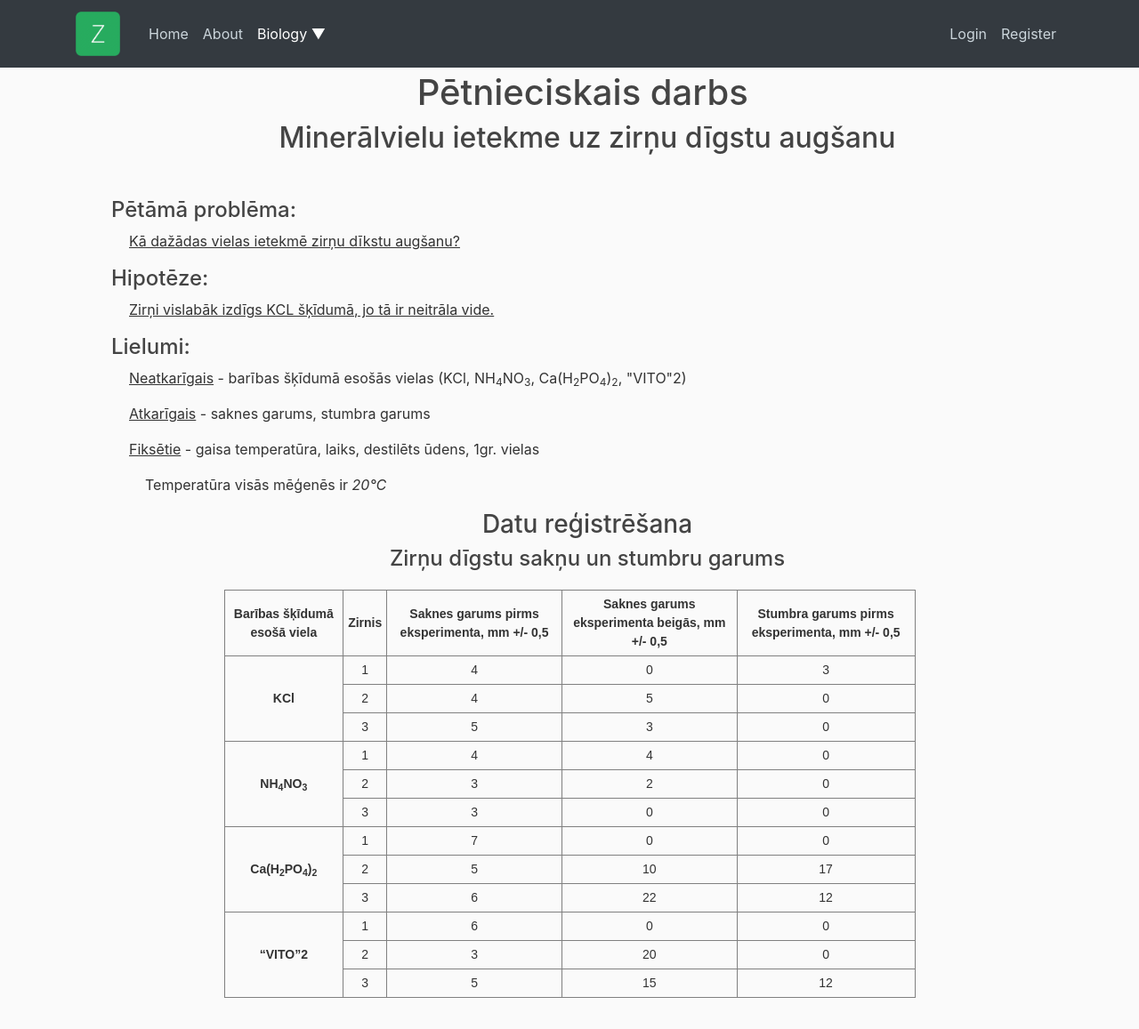
After one commit to ValtersHuns/weblapa, a Flask app: page /biology/results in a window 1280 px wide. The commit adds this page. Shown: the whole page at 89% size. Run offline with Flask 2, Linux system fonts and the light colour scheme; some libraries are stand-ins or nearby versions.

Commit message:
Pievienots Biology

```diff
--- a/zirnis/routes.py
+++ b/zirnis/routes.py
@@ -19,6 +19,14 @@ def home():
 @app.route("/about")
 def about():
     return render_template('about.html', title='About')
+
+@app.route("/biology/images")
+def atteli():
+    return render_template('atteli.html', title='Images')
+
+@app.route("/biology/results")
+def result():
+    return render_template('results.html', title='Results')
 
 
 @app.route("/register", methods=['GET', 'POST'])
--- a/zirnis/templates/layout.html
+++ b/zirnis/templates/layout.html
@@ -33,6 +33,16 @@
             <div class="navbar-nav mr-auto">
               <a class="nav-item nav-link" href="{{ url_for('home') }}">Home</a>
               <a class="nav-item nav-link" href="{{ url_for('about') }}">About</a>
+              <div class="dropdown show">
+                <a class="nav-item nav-link" href="#" role="button" id="dropdownMenuLink" data-toggle="dropdown" aria-haspopup="true" aria-expanded="false">
+                  Biology ▼
+                </a>
+
+                <div class="dropdown-menu" aria-labelledby="dropdownMenuLink">
+                  <a class="dropdown-item" href="{{ url_for('atteli') }}">Images</a>
+                  <a class="dropdown-item" href="{{ url_for('result') }}">Results</a>
+                </div>
+            </div>
             </div>
             <!-- Navbar Right Side -->
             <div class="navbar-nav">
--- /dev/null
+++ b/zirnis/templates/results.html
@@ -0,0 +1,119 @@
+{% extends "layout.html" %}
+
+
+{% block content %}
+<div style="margin-left: 40px">
+<h1 style="text-align: center;">Pētnieciskais darbs&nbsp;</h1>
+<h2 style="text-align: center;">Minerālvielu ietekme uz zirņu dīgstu aug&scaron;anu</h2>
+<p>&nbsp;</p>
+<h4>Pētāmā problēma:</h4>
+<p><span style="text-decoration: underline;">Kā dažādas vielas ietekmē zirņu dīkstu aug&scaron;anu?</span></p>
+<h4>Hipotēze:</h4>
+<p><span style="text-decoration: underline;">Zirņi vislabāk izdīgs KCL &scaron;ķīdumā, jo tā ir neitrāla vide.</span></p>
+<h4>Lielumi:</h4>
+<p><span style="text-decoration: underline;">Neatkarīgais</span> - barības &scaron;ķīdumā eso&scaron;ās vielas (KCl, NH<sub>4</sub>NO<sub>3</sub>, Ca(H<sub>2</sub>PO<sub>4</sub>)<sub>2</sub>, "VITO"2)</p>
+<p><span style="text-decoration: underline;">Atkarīgais</span> - saknes garums, stumbra garums</p>
+<p><span style="text-decoration: underline;">Fiksētie</span> - gaisa temperatūra, laiks, destilēts ūdens, 1gr. vielas</p>
+<p>&nbsp; &nbsp; Temperatūra visās mēģenēs ir <em>20℃</em></p>
+<h3 style="text-align: center">Datu reģistrē&scaron;ana</h3>
+<h4 style="text-align: center;">Zirņu dīgstu sakņu un stumbru garums</h4>
+</div>
+<style type="text/css">
+    .tg  {border-collapse:collapse;border-spacing:0;}
+    .tg td{font-family:Arial, sans-serif;font-size:14px;border-style:solid;border-width:1px; padding:5px; overflow:hidden;word-break:normal;border-color:black;}
+    .tg th{font-family:Arial, sans-serif;font-size:14px;font-weight:normal;border-style:solid;border-width:1px;padding:5px;overflow:hidden;word-break:normal;border-color:black;}
+    .tg .tg-9wq8{border-color:inherit;text-align:center;vertical-align:middle}
+    .tg .tg-uzvj{font-weight:bold;border-color:inherit;text-align:center;vertical-align:middle}
+     p {margin-left: 20px;}
+</style>
+
+<table class="tg" style="table-layout: auto; justify-content: center; width: 70%; margin-top: 20px; margin-bottom: 35px; margin-left:auto; margin-right:auto;">
+    <thead>
+      <tr>
+        <th class="tg-uzvj">Barības šķīdumā esošā viela</th>
+        <th class="tg-uzvj">Zirnis</th>
+        <th class="tg-uzvj">Saknes garums pirms eksperimenta, mm +/- 0,5</th>
+        <th class="tg-uzvj">Saknes garums eksperimenta beigās, mm +/- 0,5</th>
+        <th class="tg-uzvj">Stumbra garums pirms eksperimenta, mm +/- 0,5</th>
+      </tr>
+    </thead>
+    <tbody>
+      <tr>
+        <td class="tg-uzvj" rowspan="3">KCl</td>
+        <td class="tg-9wq8">1</td>
+        <td class="tg-9wq8">4</td>
+        <td class="tg-9wq8">0</td>
+        <td class="tg-9wq8">3</td>
+      </tr>
+      <tr>
+        <td class="tg-9wq8">2</td>
+        <td class="tg-9wq8">4</td>
+        <td class="tg-9wq8">5</td>
+        <td class="tg-9wq8">0</td>
+      </tr>
+      <tr>
+        <td class="tg-9wq8">3</td>
+        <td class="tg-9wq8">5</td>
+        <td class="tg-9wq8">3</td>
+        <td class="tg-9wq8">0</td>
+      </tr>
+      <tr>
+        <td class="tg-uzvj" rowspan="3">NH<sub>4</sub>NO<sub>3</sub></td>
+        <td class="tg-9wq8">1</td>
+        <td class="tg-9wq8">4</td>
+        <td class="tg-9wq8">4</td>
+        <td class="tg-9wq8">0</td>
+      </tr>
+      <tr>
+        <td class="tg-9wq8">2</td>
+        <td class="tg-9wq8">3</td>
+        <td class="tg-9wq8">2</td>
+        <td class="tg-9wq8">0</td>
+      </tr>
+      <tr>
+        <td class="tg-9wq8">3</td>
+        <td class="tg-9wq8">3</td>
+        <td class="tg-9wq8">0</td>
+        <td class="tg-9wq8">0</td>
+      </tr>
+      <tr>
+        <td class="tg-uzvj" rowspan="3">Ca(H<sub>2</sub>PO<sub>4</sub>)<sub>2</sub></td>
+        <td class="tg-9wq8">1</td>
+        <td class="tg-9wq8">7</td>
+        <td class="tg-9wq8">0</td>
+        <td class="tg-9wq8">0</td>
+      </tr>
+      <tr>
+        <td class="tg-9wq8">2</td>
+        <td class="tg-9wq8">5</td>
+        <td class="tg-9wq8">10</td>
+        <td class="tg-9wq8">17</td>
+      </tr>
+      <tr>
+        <td class="tg-9wq8">3</td>
+        <td class="tg-9wq8">6</td>
+        <td class="tg-9wq8">22</td>
+        <td class="tg-9wq8">12</td>
+      </tr>
+      <tr>
+        <td class="tg-uzvj" rowspan="3">“VITO”2</td>
+        <td class="tg-9wq8">1</td>
+        <td class="tg-9wq8">6</td>
+        <td class="tg-9wq8">0</td>
+        <td class="tg-9wq8">0</td>
+      </tr>
+      <tr>
+        <td class="tg-9wq8">2</td>
+        <td class="tg-9wq8">3</td>
+        <td class="tg-9wq8">20</td>
+        <td class="tg-9wq8">0</td>
+      </tr>
+      <tr>
+        <td class="tg-9wq8">3</td>
+        <td class="tg-9wq8">5</td>
+        <td class="tg-9wq8">15</td>
+        <td class="tg-9wq8">12</td>
+      </tr>
+    </tbody>
+</table>
+    {% endblock %}
```
Also changed, not shown: zirnis/templates/atteli.html (added, +68 -0 lines), zirnis/static/biology/bio1.jpg (added), zirnis/static/biology/bio10.png (added), zirnis/static/biology/bio11.png (added), zirnis/static/biology/bio12.png (added), zirnis/static/biology/bio2.png (added), zirnis/static/biology/bio3.png (added), zirnis/static/biology/bio4.png (added), zirnis/static/biology/bio5.png (added), zirnis/static/biology/bio6.png (added), zirnis/static/biology/bio7.png (added), zirnis/static/biology/bio8.png (added), zirnis/static/biology/bio9.png (added).
